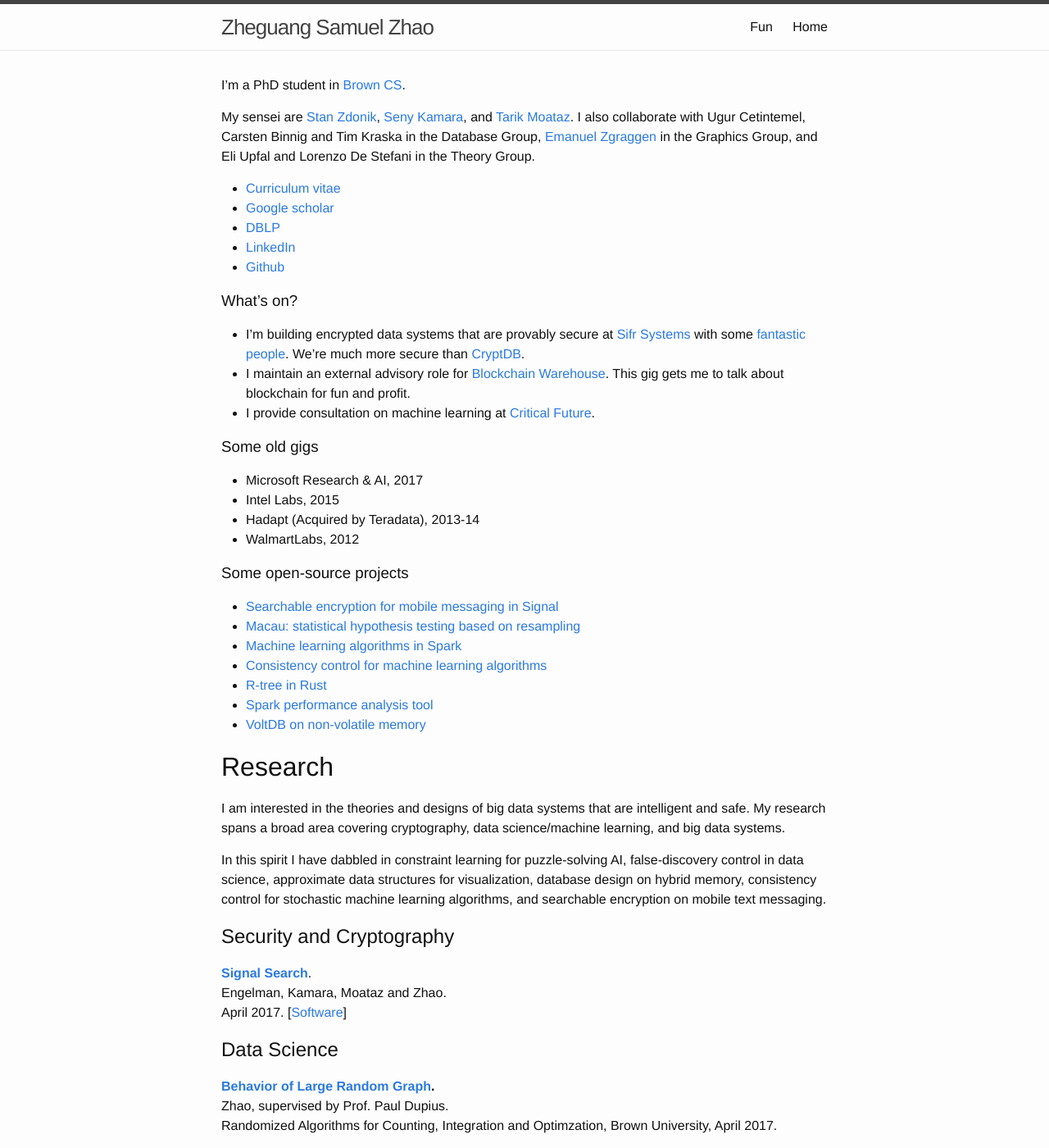
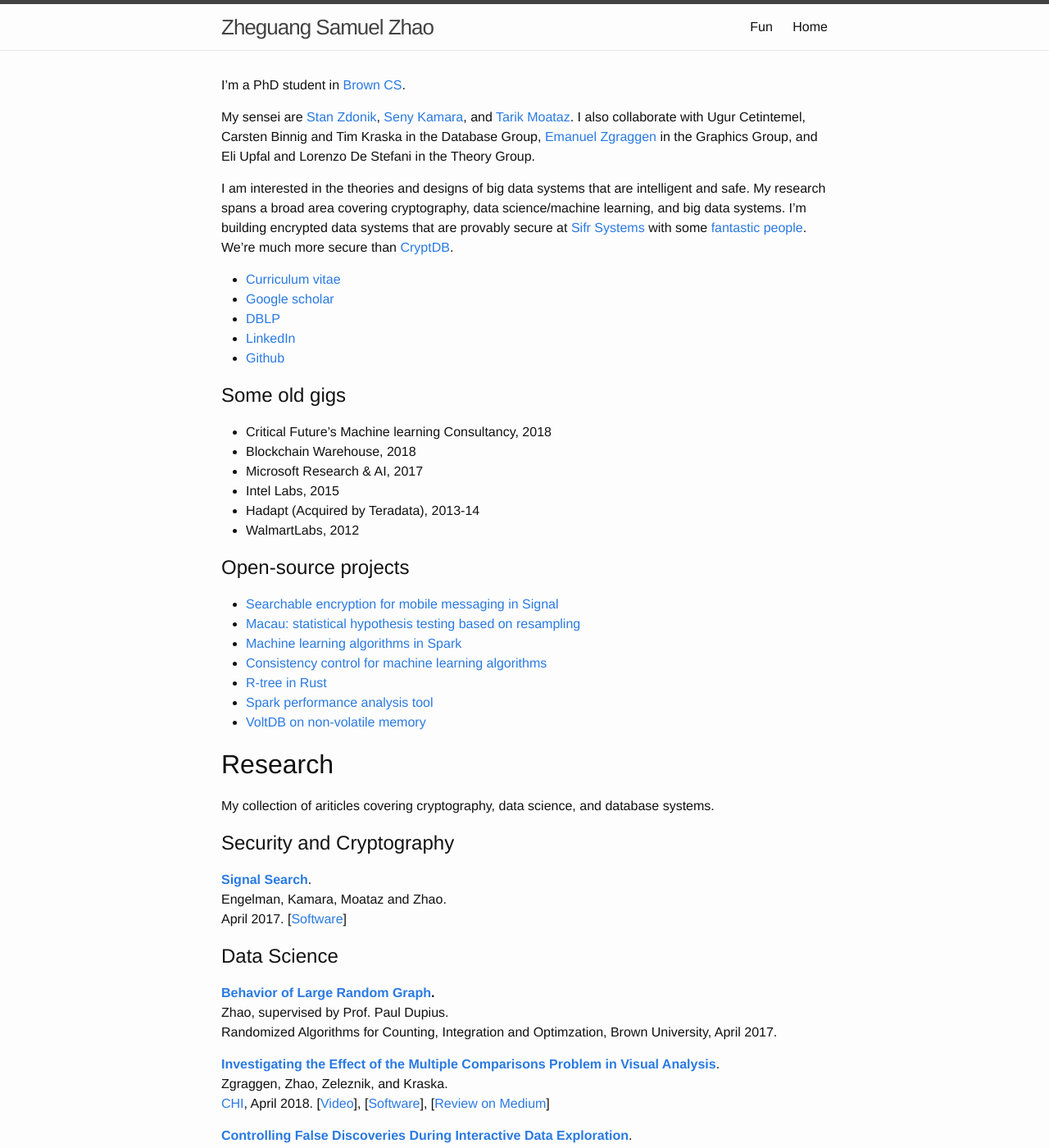
Before and after one commit to zheguang/zheguang.github.io, a Jekyll site: the page built from index.md, in a window 1280 px wide and 1400 px high. Shown: the whole window at 82% size. Built offline with Jekyll 4.4.1, drawn with Linux system fonts in a browser that asks for light colours.

Commit message:
update: cv

```diff
--- a/index.md
+++ b/index.md
@@ -7,27 +7,25 @@ I'm a PhD student in [Brown CS](https://cs.brown.edu).
 
 My sensei are [Stan Zdonik](https://cs.brown.edu/~sbz/), [Seny Kamara](https://cs.brown.edu/~seny/), and [Tarik Moataz](https://cs.brown.edu/~tmoataz/). I also collaborate with Ugur Cetintemel, Carsten Binnig and Tim Kraska in the Database Group, [Emanuel Zgraggen](http://emanuelzgraggen.com/) in the Graphics Group, and Eli Upfal and Lorenzo De Stefani in the Theory Group.
 
+I am interested in the theories and designs of big data systems that are intelligent and safe. My research spans a broad area covering cryptography, data science/machine learning, and big data systems. I'm building encrypted data systems that are provably secure at [Sifr Systems](http://sifrsystems.com) with some [fantastic people](http://sifrsystems.com/#team). We're much more secure than [CryptDB](https://css.csail.mit.edu/cryptdb/).
+
 - [Curriculum vitae](https://zheguang.github.io/cv/cv.pdf)
 - [Google scholar](https://goo.gl/DR8pSa)
 - [DBLP](http://dblp.uni-trier.de/pers/hd/z/Zhao:Zheguang)
 - [LinkedIn](https://www.linkedin.com/in/samuelzhao)
 - [Github](https://github.com/zheguang)
 
-
-### What's on?
-- I'm building encrypted data systems that are provably secure at [Sifr Systems](http://sifrsystems.com) with some [fantastic people](http://sifrsystems.com/#team). We're much more secure than [CryptDB](https://css.csail.mit.edu/cryptdb/).
-- I maintain an external advisory role for [Blockchain Warehouse](https://www.blockchainwarehouse.com).  This gig gets me to talk about blockchain for fun and profit.
-- I provide consultation on machine learning at [Critical Future](http://www.criticalfutureglobal.com).
-
-
-### Some old gigs
-
+Some old gigs
+-------------
+- Critical Future's Machine learning Consultancy, 2018
+- Blockchain Warehouse, 2018
 - Microsoft Research & AI, 2017
 - Intel Labs, 2015
 - Hadapt (Acquired by Teradata), 2013-14
 - WalmartLabs, 2012
 
-### Some open-source projects
+Open-source projects
+--------------------
 
 - [Searchable encryption for mobile messaging in Signal](https://github.com/encryptedsystems/Searchable-Signal-Android)
 - [Macau: statistical hypothesis testing based on resampling](https://github.com/zheguang/macau)
@@ -40,9 +38,7 @@ My sensei are [Stan Zdonik](https://cs.brown.edu/~sbz/), [Seny Kamara](https://c
 Research
 ========
 
-I am interested in the theories and designs of big data systems that are intelligent and safe. My research spans a broad area covering cryptography, data science/machine learning, and big data systems.
-
-In this spirit I have dabbled in constraint learning for puzzle-solving AI, false-discovery control in data science, approximate data structures for visualization, database design on hybrid memory, consistency control for stochastic machine learning algorithms, and searchable encryption on mobile text messaging.
+My collection of ariticles covering cryptography, data science, and database systems.
 
 Security and Cryptography
 -------------------------
```
Also changed, not shown: 2 other files.
